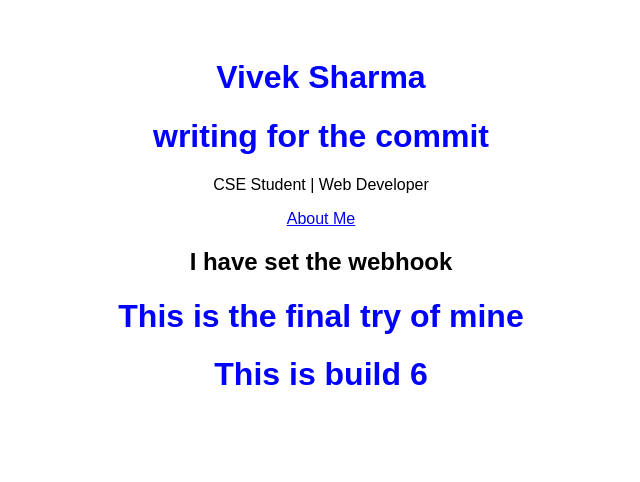
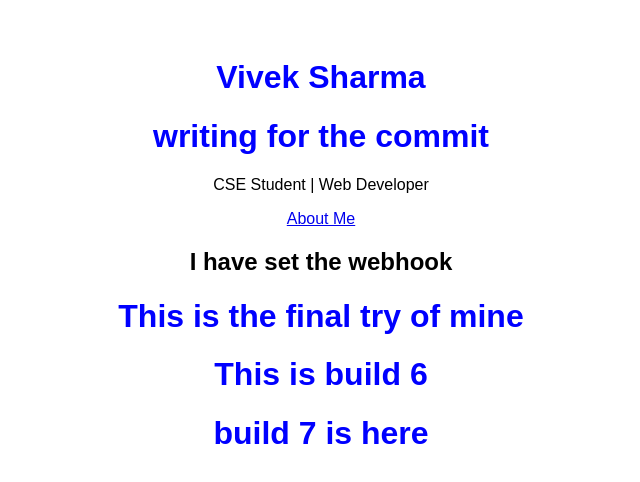
Before and after one commit to BibekGhimireSharma/practical1, a plain HTML site: page index.html in a window 1280 px wide. Shown: the whole page, without its empty margins (319-959 px from the left). Drawn offline with Linux system fonts and the light colour scheme.

Commit message:
build 6 test

```diff
--- a/index.html
+++ b/index.html
@@ -12,5 +12,6 @@
   <h2>I have set the webhook</h2>
   <h1>This is the final try of mine</h1>
   <h1>This is build 6</h1>
+  <h1>build 7 is here</h1>
 </body>
 </html>
```
